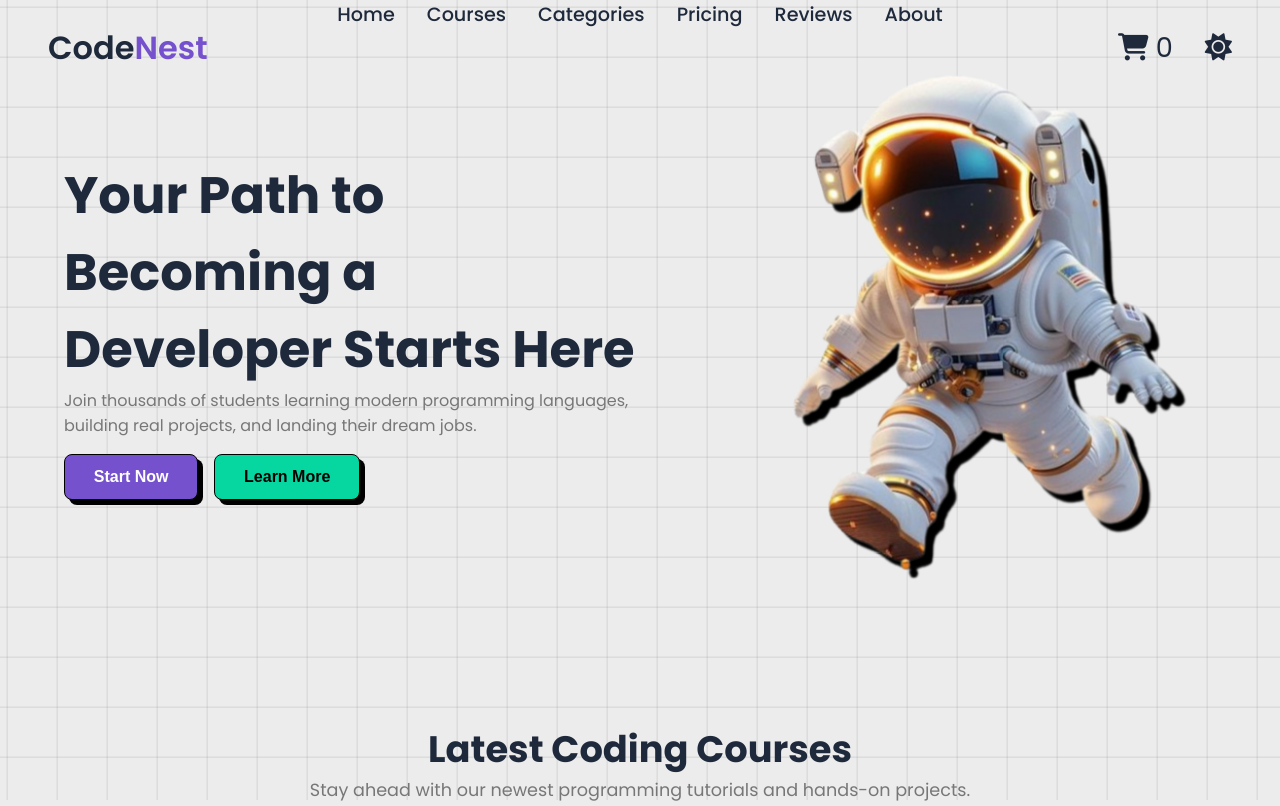
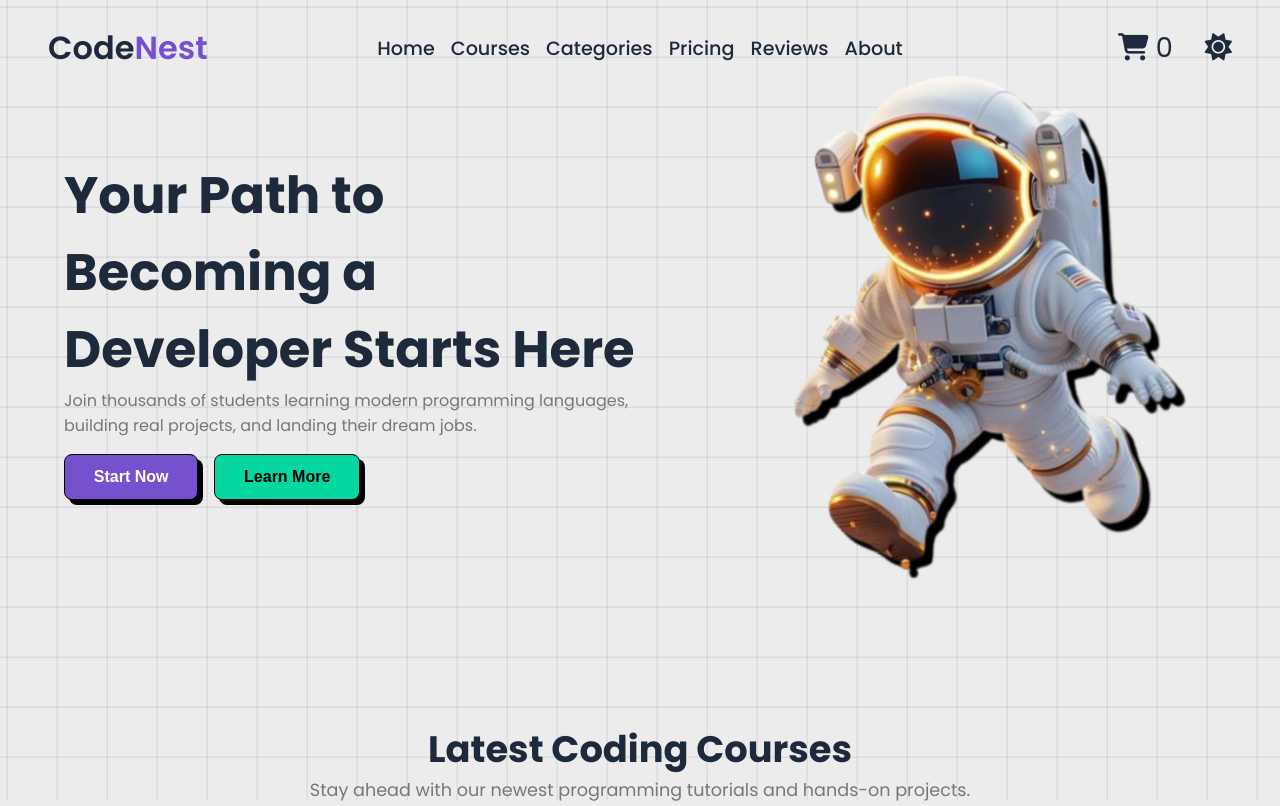
Before and after one commit to zahra-babamohammadi/Learning-Platform, a plain HTML site: page index.html in a window 1280 px wide. Shown: the top 806 px of the page. Drawn offline with nearby package versions, Linux system fonts and the light colour scheme.

Commit message:
Add files via upload

```diff
--- a/style.css
+++ b/style.css
@@ -952,9 +952,8 @@ Responsive For Desktop
     .nav__links {
         gap: 1rem;
         flex-direction: row;
-        gap: 2rem;
         padding: 0;
-        top: 0;
+        top: 35%;
         justify-content: center;
         transform: translateX(0);
         background-color: transparent;
```
